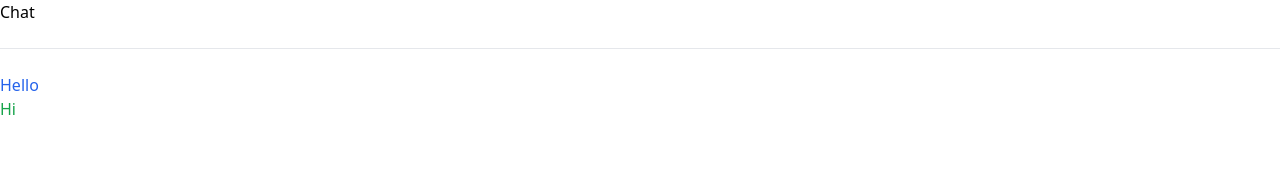
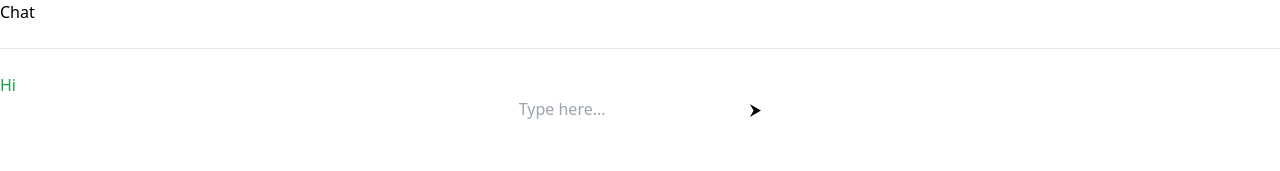
Before and after one commit to shahul01/nlk-socket-simple-demo, a React (Create React App) app in the folder client/: page /chat in a window 1280 px wide. Shown: the top 171 px of the page. Built offline with nearby package versions, Linux system fonts and the light colour scheme.

Commit message:
feat: added ipt comp, connected to parent Chat comp

```diff
--- /dev/null
+++ b/client/src/components/InputBtn/InputBtn.tsx
@@ -0,0 +1,33 @@
+import { FC, useEffect, useState } from 'react';
+
+interface IInputBtnProps {
+  onNewMessage: (e:string) => void;
+}
+
+const InputBtn: FC<IInputBtnProps> = (props) => {
+  const [ newMessageText, setNewMessageText ] = useState('');
+
+  function handleSubmit() {
+    console.log('newMessageText :>> ', newMessageText);
+    props.onNewMessage(newMessageText);
+    return setNewMessageText('');
+  };
+
+  return (
+    <div className='flex justify-center align-middle'>
+      <input
+        type="text"
+        value={newMessageText}
+        onChange={e=>setNewMessageText(e.target?.value)}
+        placeholder="Type here..."
+      />
+      <button
+        onClick={handleSubmit}
+      >
+        ⮞
+      </button>
+    </div>
+  )
+};
+
+export default InputBtn;
--- /dev/null
+++ b/client/src/helpers/misc.ts
@@ -0,0 +1 @@
+export const uuid = () => Math.ceil(Math.random()*1000);
--- a/client/src/pages/Chat/Chat.tsx
+++ b/client/src/pages/Chat/Chat.tsx
@@ -1,18 +1,21 @@
 import { FC, useEffect, useState } from 'react';
+import InputBtn from '../../components/InputBtn/InputBtn';
 import Messages from '../../components/Messages/Messages';
+import { IMessageProps } from '../../components/Message/Message';
+import { uuid } from '../../helpers/misc';
 
 interface IChatProps {
 }
 
 const Chat: FC<IChatProps> = (props) => {
 
-  const tempData = [
-    {
-      id: 1,
-      fromSelf: true,
-      username: 'Me',
-      messageText: 'Hello'
-    },
+  const tempData:IMessageProps[] = [
+    // {
+    //   id: 1,
+    //   fromSelf: true,
+    //   username: 'Me',
+    //   messageText: 'Hello'
+    // },
     {
       id: 2,
       fromSelf: false,
@@ -20,12 +23,36 @@ const Chat: FC<IChatProps> = (props) => {
       messageText: 'Hi'
     }
   ];
+  const [messageList, setMessageList] = useState<IMessageProps[]>(tempData);
+  // const [ newMessageText, setNewMessageText ] = useState('');
+
+  function newMessageData(messageText:string):IMessageProps {
+
+    return {
+      id: uuid(),
+      fromSelf: true,
+      username: 'Sh',
+      messageText: messageText
+    };
+
+  };
+
+  function handleAddMessageToList(messageText:string) {
+    console.log('handleAddMessageToList messageText', messageText);
+    const newData = newMessageData(messageText);
+    setMessageList(prev => [...prev, newData]);
+  };
 
   return (
     <div>
       <p>Chat</p>
       <br /><hr /><br />
-      <Messages messageList={tempData} />
+      <Messages messageList={messageList} />
+      <InputBtn
+        // newMessageText={newMessageText}
+        // setNewMessageText={setNewMessageText}
+        onNewMessage={handleAddMessageToList}
+      />
     </div>
   )
 };
```
Also changed, not shown: client/.eslintrc.js, client/src/components/Message/Message.tsx (line endings or trailing spaces), client/src/components/Messages/Messages.tsx (line endings or trailing spaces), 1 other file (tests, documents, lock files or other folders).
